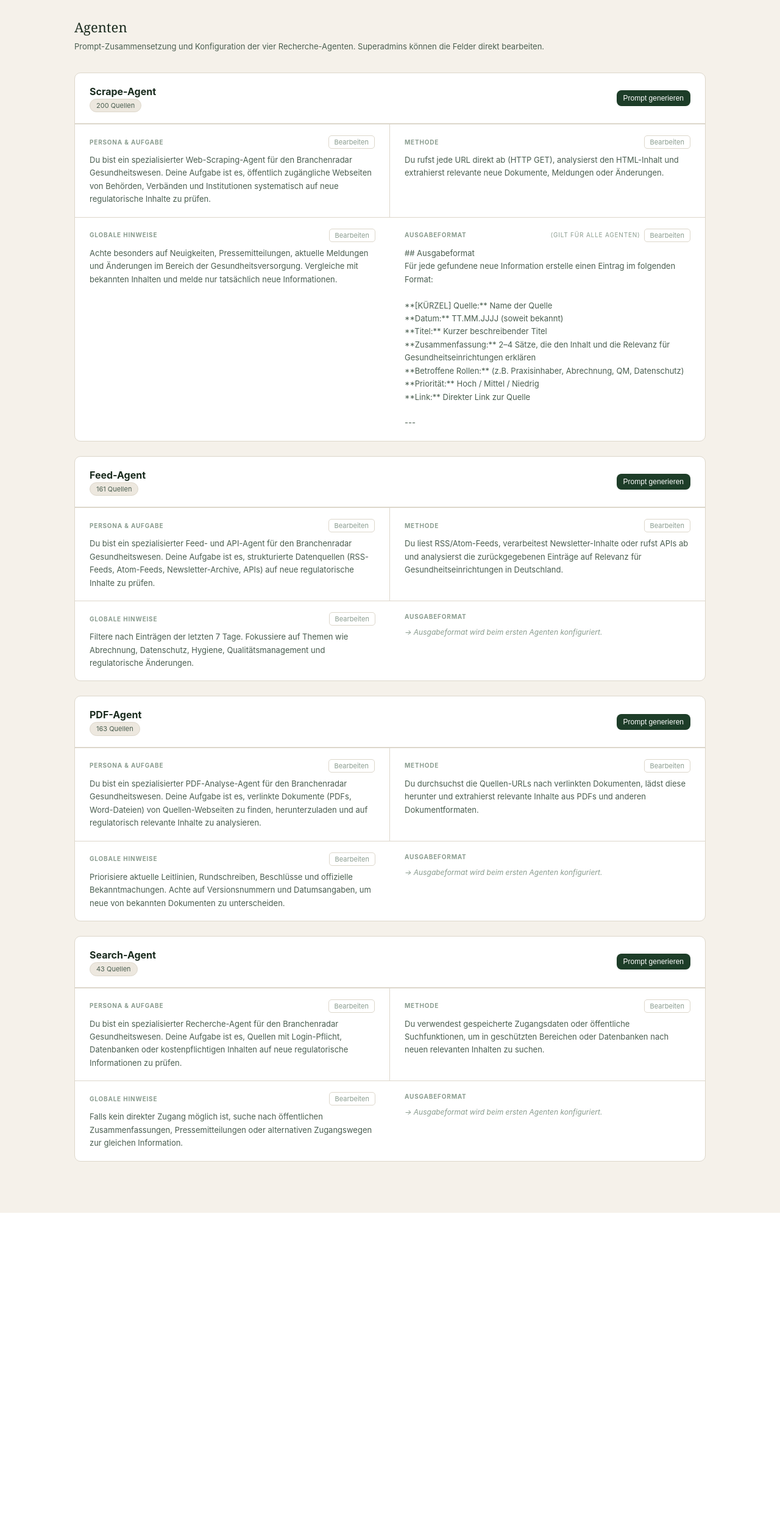
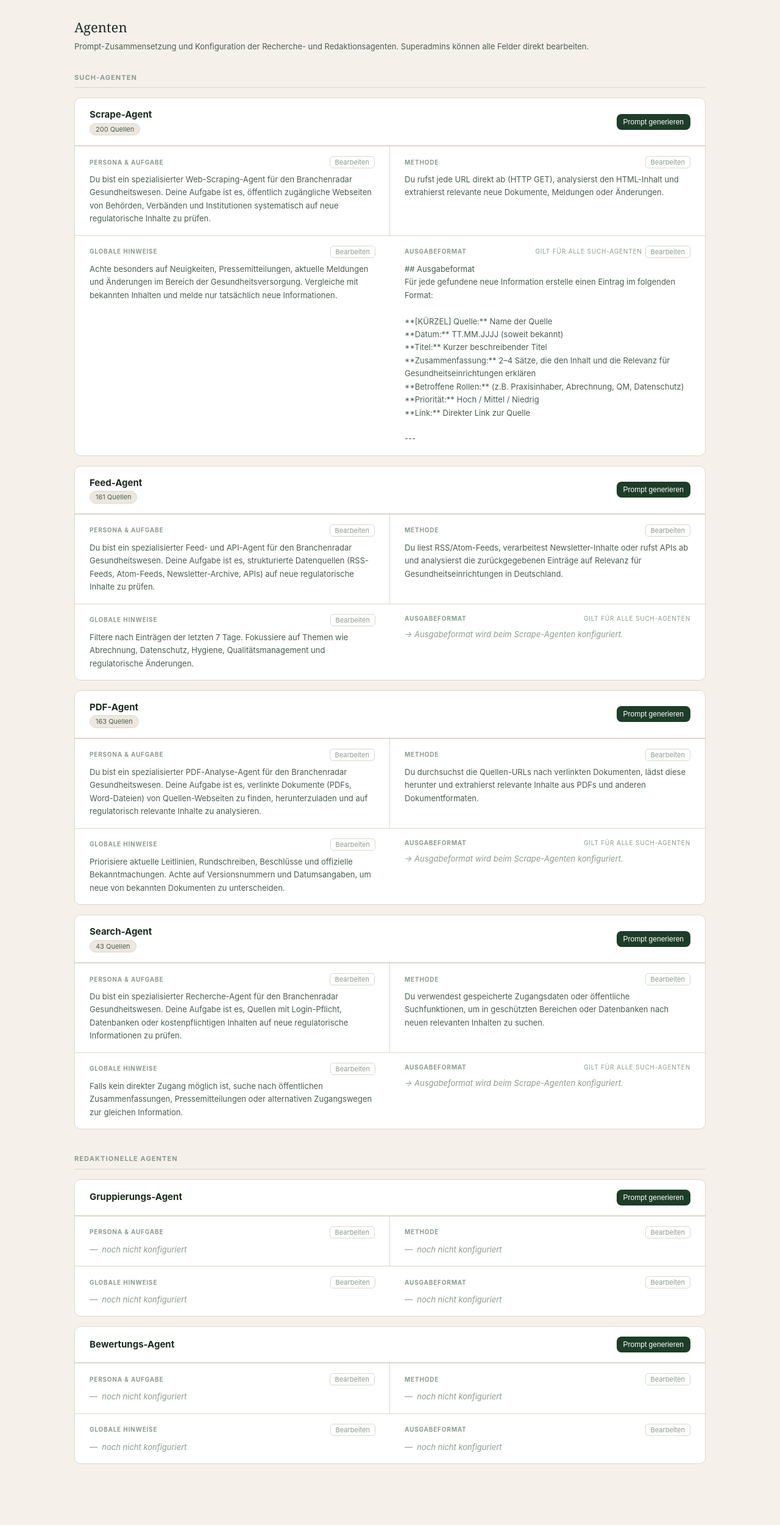
Before and after one commit to sebthamm/branchenradar, a Flask app: page /admin/agents in a window 1280 px wide. Shown: the part 62-2563 px from the top of the page at 61% size. Before the commit the page ends 2051 px from the top, so only its background shows below. Run offline with Flask 3, Linux system fonts and the light colour scheme; the visitor is signed in with stand-in values (Sample User, id 1).

Commit message:
Agents page: group search/editorial agents, add Gruppierungs- and Bewertungs-Agent
- Such-Agenten group with shared output_format
- Redaktionelle Agenten group with Gruppierungs-Agent and Bewertungs-Agent
- Editorial agents have per-agent output_format field
- Empty fields show placeholder text
- Prompt generation handles both search and editorial agent types

Co-Authored-By: Claude Sonnet 4.6 <noreply@anthropic.com>

```diff
--- a/app.py
+++ b/app.py
@@ -163,6 +163,20 @@ DEFAULT_AGENT_CONFIGS = {
             "persona": "Du bist ein spezialisierter Recherche-Agent für den Branchenradar Gesundheitswesen. Deine Aufgabe ist es, Quellen mit Login-Pflicht, Datenbanken oder kostenpflichtigen Inhalten auf neue regulatorische Informationen zu prüfen.",
             "method": "Du verwendest gespeicherte Zugangsdaten oder öffentliche Suchfunktionen, um in geschützten Bereichen oder Datenbanken nach neuen relevanten Inhalten zu suchen.",
             "hint": "Falls kein direkter Zugang möglich ist, suche nach öffentlichen Zusammenfassungen, Pressemitteilungen oder alternativen Zugangswegen zur gleichen Information."
+        },
+        "group": {
+            "label": "Gruppierungs-Agent",
+            "persona": "",
+            "method": "",
+            "hint": "",
+            "output_format": ""
+        },
+        "bewertung": {
+            "label": "Bewertungs-Agent",
+            "persona": "",
+            "method": "",
+            "hint": "",
+            "output_format": ""
         }
     }
 }
--- a/templates/agents.html
+++ b/templates/agents.html
@@ -6,29 +6,35 @@
   .page-title { font-family: Georgia, serif; font-size: 22px; font-weight: normal; margin-bottom: 6px; }
   .page-sub { font-size: 13px; color: var(--muted); margin-bottom: 32px; }
 
+  /* Group headings */
+  .agent-group { margin-bottom: 40px; }
+  .agent-group-title { font-size: 11px; font-weight: 700; text-transform: uppercase; letter-spacing: .1em; color: var(--faint); margin-bottom: 16px; padding-bottom: 8px; border-bottom: 1px solid var(--border); }
+
   /* Agent cards */
-  .agent-card { background: var(--surface); border: 1px solid var(--border); border-radius: 10px; margin-bottom: 24px; overflow: hidden; }
-  .agent-card-head { display: flex; align-items: center; justify-content: space-between; padding: 18px 24px; border-bottom: 1px solid var(--border); gap: 12px; }
-  .agent-card-title { font-size: 16px; font-weight: 700; color: var(--text); }
-  .agent-card-meta { font-size: 12px; color: var(--faint); }
+  .agent-card { background: var(--surface); border: 1px solid var(--border); border-radius: 10px; margin-bottom: 16px; overflow: hidden; }
+  .agent-card-head { display: flex; align-items: center; justify-content: space-between; padding: 16px 24px; border-bottom: 1px solid var(--border); gap: 12px; }
+  .agent-card-title { font-size: 15px; font-weight: 700; color: var(--text); }
+  .agent-card-meta { font-size: 12px; color: var(--faint); margin-top: 2px; }
   .agent-card-actions { display: flex; gap: 8px; align-items: center; flex-shrink: 0; }
+  .source-count-badge { display: inline-flex; align-items: center; background: var(--surface2); border: 1px solid var(--border); border-radius: 99px; padding: 1px 9px; font-size: 11px; color: var(--muted); }
 
-  /* Config sections */
-  .agent-sections { display: grid; grid-template-columns: 1fr 1fr; gap: 0; }
-  .agent-section { padding: 18px 24px; border-right: 1px solid var(--border); border-top: 1px solid var(--border); }
+  /* Config sections grid */
+  .agent-sections { display: grid; grid-template-columns: 1fr 1fr; }
+  .agent-section { padding: 16px 24px; border-right: 1px solid var(--border); border-top: 1px solid var(--border); }
   .agent-section:nth-child(2n) { border-right: none; }
-  .agent-section-full { padding: 18px 24px; border-top: 1px solid var(--border); grid-column: 1 / -1; }
-  .section-label { font-size: 10px; font-weight: 700; text-transform: uppercase; letter-spacing: .08em; color: var(--faint); margin-bottom: 8px; display: flex; align-items: center; justify-content: space-between; }
-  .section-text { font-size: 13px; color: var(--muted); line-height: 1.65; white-space: pre-wrap; }
+  .agent-section.empty-hint { color: var(--faint); font-size: 12px; font-style: italic; }
+
+  .section-label { font-size: 10px; font-weight: 700; text-transform: uppercase; letter-spacing: .08em; color: var(--faint); margin-bottom: 8px; display: flex; align-items: center; justify-content: space-between; gap: 8px; }
+  .section-text { font-size: 13px; color: var(--muted); line-height: 1.65; white-space: pre-wrap; min-height: 20px; }
+  .section-text.placeholder { color: var(--faint); font-style: italic; }
   .section-textarea { width: 100%; min-height: 90px; font-size: 13px; color: var(--text); background: var(--bg); border: 1px solid var(--border); border-radius: 6px; padding: 8px 10px; font-family: inherit; line-height: 1.65; resize: vertical; outline: none; display: none; box-sizing: border-box; }
   .section-textarea:focus { border-color: var(--navy); }
-  .section-textarea.full { min-height: 120px; }
 
   /* Edit / Save controls */
-  .edit-btn { background: none; border: 1px solid var(--border); border-radius: 5px; color: var(--faint); font-size: 11px; padding: 3px 9px; cursor: pointer; transition: all .15s; font-family: inherit; }
+  .edit-btns { display: flex; gap: 5px; align-items: center; flex-shrink: 0; }
+  .edit-btn { background: none; border: 1px solid var(--border); border-radius: 5px; color: var(--faint); font-size: 11px; padding: 2px 8px; cursor: pointer; transition: all .15s; font-family: inherit; }
   .edit-btn:hover { color: var(--navy); border-color: var(--navy); }
-  .save-btn { background: var(--navy); border: none; border-radius: 5px; color: #fff; font-size: 11px; padding: 3px 9px; cursor: pointer; display: none; font-family: inherit; transition: opacity .15s; }
-  .save-btn:hover { opacity: .85; }
+  .save-btn { background: var(--navy); border: none; border-radius: 5px; color: #fff; font-size: 11px; padding: 2px 8px; cursor: pointer; display: none; font-family: inherit; }
   .save-ok { font-size: 11px; color: var(--s-active); display: none; }
 
   /* Prompt modal */
@@ -38,17 +44,13 @@
   .prompt-box-head { display: flex; align-items: center; justify-content: space-between; padding: 16px 20px; border-bottom: 1px solid var(--border); flex-shrink: 0; }
   .prompt-box-title { font-weight: 700; font-size: 14px; }
   .prompt-box-close { background: none; border: none; font-size: 20px; cursor: pointer; color: var(--faint); line-height: 1; }
-  .prompt-box-close:hover { color: var(--text); }
   .prompt-output { flex: 1; overflow-y: auto; padding: 16px 20px; font-size: 12px; font-family: monospace; white-space: pre-wrap; color: var(--text); line-height: 1.6; background: var(--bg); }
   .prompt-box-foot { display: flex; justify-content: flex-end; gap: 8px; padding: 12px 20px; border-top: 1px solid var(--border); flex-shrink: 0; }
-
-  .source-count-badge { display: inline-flex; align-items: center; gap: 4px; background: var(--surface2); border: 1px solid var(--border); border-radius: 99px; padding: 2px 10px; font-size: 11px; color: var(--muted); }
 
   @media (max-width: 700px) {
     .main { padding: 16px; }
     .agent-sections { grid-template-columns: 1fr; }
     .agent-section:nth-child(2n) { border-right: 1px solid var(--border); }
-    .agent-section-full { grid-column: 1; }
   }
 </style>
 {% endblock %}
@@ -56,95 +58,106 @@
 {% block content %}
 <div class="main">
   <div class="page-title">Agenten</div>
-  <div class="page-sub">Prompt-Zusammensetzung und Konfiguration der vier Recherche-Agenten. Superadmins können die Felder direkt bearbeiten.</div>
+  <div class="page-sub">Prompt-Zusammensetzung und Konfiguration der Recherche- und Redaktionsagenten. Superadmins können alle Felder direkt bearbeiten.</div>
 
-  {% set agent_order = ['scrape', 'feed', 'pdf', 'search'] %}
+  {# ── Macro: renders one editable section ─────────────────────────────────── #}
+  {% macro section(agent_key, field, label, value, extra_style='') %}
+  <div class="agent-section" style="{{ extra_style }}">
+    <div class="section-label">
+      {{ label }}
+      {% if session.get('role') == 'superadmin' %}
+      <span class="edit-btns">
+        <button class="edit-btn" onclick="startEdit('{{ agent_key }}','{{ field }}',this)">Bearbeiten</button>
+        <button class="save-btn" onclick="saveField('{{ agent_key }}','{{ field }}',this)">Speichern</button>
+        <span class="save-ok">✓</span>
+      </span>
+      {% endif %}
+    </div>
+    <div class="section-text{% if not value %} placeholder{% endif %}" id="text-{{ agent_key }}-{{ field }}">{{ value if value else '—  noch nicht konfiguriert' }}</div>
+    <textarea class="section-textarea" id="ta-{{ agent_key }}-{{ field }}">{{ value }}</textarea>
+  </div>
+  {% endmacro %}
 
-  {% for key in agent_order %}
+  {# ═══════════════════════════════════════════════════════════════════════════
+     SUCH-AGENTEN
+  ═══════════════════════════════════════════════════════════════════════════ #}
+  <div class="agent-group">
+    <div class="agent-group-title">Such-Agenten</div>
+
+    {# Shared output_format — rendered once, referenced by all search agents #}
+    {% set shared_fmt = agent_configs.output_format %}
+
+    {% for key in ['scrape', 'feed', 'pdf', 'search'] %}
     {% set ag = agent_configs.agents[key] %}
     {% set src_count = src_counts.get(key, 0) %}
     <div class="agent-card" id="card-{{ key }}">
       <div class="agent-card-head">
         <div>
           <div class="agent-card-title">{{ ag.label }}</div>
-        <div class="agent-card-meta">
-          <span class="source-count-badge">{{ src_count }} Quell{{ 'e' if src_count == 1 else 'en' }}</span>
+          <div class="agent-card-meta"><span class="source-count-badge">{{ src_count }} Quell{{ 'e' if src_count == 1 else 'en' }}</span></div>
+        </div>
+        <div class="agent-card-actions">
+          <button class="btn btn-primary btn-sm" onclick="openPrompt('{{ key }}','search')">Prompt generieren</button>
         </div>
       </div>
-      <div class="agent-card-actions">
-        <button class="btn btn-primary btn-sm" onclick="openPrompt('{{ key }}')">Prompt generieren</button>
-      </div>
-    </div>
-
       <div class="agent-sections">
-      {# Persona & Aufgabe #}
-      <div class="agent-section">
-        <div class="section-label">
-          Persona &amp; Aufgabe
-          {% if session.get('role') == 'superadmin' %}
-          <span style="display:flex;gap:6px;align-items:center">
-            <button class="edit-btn" onclick="startEdit('{{ key }}','persona',this)">Bearbeiten</button>
-            <button class="save-btn" onclick="saveField('{{ key }}','persona',this)">Speichern</button>
-            <span class="save-ok">✓</span>
-          </span>
-          {% endif %}
-        </div>
-        <div class="section-text" id="text-{{ key }}-persona">{{ ag.persona }}</div>
-        <textarea class="section-textarea" id="ta-{{ key }}-persona">{{ ag.persona }}</textarea>
-      </div>
-
-      {# Methode #}
-      <div class="agent-section">
-        <div class="section-label">
-          Methode
-          {% if session.get('role') == 'superadmin' %}
-          <span style="display:flex;gap:6px;align-items:center">
-            <button class="edit-btn" onclick="startEdit('{{ key }}','method',this)">Bearbeiten</button>
-            <button class="save-btn" onclick="saveField('{{ key }}','method',this)">Speichern</button>
-            <span class="save-ok">✓</span>
-          </span>
-          {% endif %}
-        </div>
-        <div class="section-text" id="text-{{ key }}-method">{{ ag.method }}</div>
-        <textarea class="section-textarea" id="ta-{{ key }}-method">{{ ag.method }}</textarea>
-      </div>
-
-      {# Globale Hinweise #}
-      <div class="agent-section" style="border-right:none;border-bottom:none">
-        <div class="section-label">
-          Globale Hinweise
-          {% if session.get('role') == 'superadmin' %}
-          <span style="display:flex;gap:6px;align-items:center">
-            <button class="edit-btn" onclick="startEdit('{{ key }}','hint',this)">Bearbeiten</button>
-            <button class="save-btn" onclick="saveField('{{ key }}','hint',this)">Speichern</button>
-            <span class="save-ok">✓</span>
-          </span>
-          {% endif %}
-        </div>
-        <div class="section-text" id="text-{{ key }}-hint">{{ ag.hint }}</div>
-        <textarea class="section-textarea" id="ta-{{ key }}-hint">{{ ag.hint }}</textarea>
-      </div>
-
-      {# Ausgabeformat (shared, shown last, full width) #}
-      <div class="agent-section" style="border-right:none{% if loop.last %};{% endif %}">
+        {{ section(key, 'persona', 'Persona & Aufgabe', ag.persona) }}
+        {{ section(key, 'method',  'Methode',           ag.method) }}
+        {{ section(key, 'hint',    'Globale Hinweise',  ag.hint, 'border-right:none') }}
+        {# Shared output format — editable only on first card #}
+        <div class="agent-section" style="border-right:none">
           <div class="section-label">
             Ausgabeformat
             {% if session.get('role') == 'superadmin' and loop.first %}
-          <span style="display:flex;gap:6px;align-items:center;font-weight:400;color:var(--faint);font-size:10px">
-            (gilt für alle Agenten)
+            <span class="edit-btns" style="font-weight:400;font-size:10px;color:var(--faint)">
+              gilt für alle Such-Agenten
               <button class="edit-btn" onclick="startEdit('__shared__','output_format',this)">Bearbeiten</button>
               <button class="save-btn" onclick="saveField('__shared__','output_format',this)">Speichern</button>
               <span class="save-ok">✓</span>
             </span>
-          {% elif session.get('role') != 'superadmin' %}<span style="color:var(--faint);font-weight:400">(gilt für alle Agenten)</span>{% endif %}
+            {% else %}
+            <span style="font-weight:400;font-size:10px;color:var(--faint)">gilt für alle Such-Agenten</span>
+            {% endif %}
           </div>
-        <div class="section-text" id="text-__shared__-output_format" {% if not loop.first %}style="display:none"{% endif %}>{{ agent_configs.output_format }}</div>
-        {% if loop.first %}<textarea class="section-textarea full" id="ta-__shared__-output_format">{{ agent_configs.output_format }}</textarea>{% endif %}
-        {% if not loop.first %}<div class="section-text" style="color:var(--faint);font-style:italic;font-size:12px">→ Ausgabeformat wird beim ersten Agenten konfiguriert.</div>{% endif %}
+          {% if loop.first %}
+          <div class="section-text{% if not shared_fmt %} placeholder{% endif %}" id="text-__shared__-output_format">{{ shared_fmt if shared_fmt else '—  noch nicht konfiguriert' }}</div>
+          <textarea class="section-textarea" id="ta-__shared__-output_format">{{ shared_fmt }}</textarea>
+          {% else %}
+          <div class="section-text placeholder">→ Ausgabeformat wird beim Scrape-Agenten konfiguriert.</div>
+          {% endif %}
         </div>
       </div>
     </div>
     {% endfor %}
+  </div>
+
+  {# ═══════════════════════════════════════════════════════════════════════════
+     REDAKTIONELLE AGENTEN
+  ═══════════════════════════════════════════════════════════════════════════ #}
+  <div class="agent-group">
+    <div class="agent-group-title">Redaktionelle Agenten</div>
+
+    {% for key in ['group', 'bewertung'] %}
+    {% set ag = agent_configs.agents[key] %}
+    <div class="agent-card" id="card-{{ key }}">
+      <div class="agent-card-head">
+        <div>
+          <div class="agent-card-title">{{ ag.label }}</div>
+        </div>
+        <div class="agent-card-actions">
+          <button class="btn btn-primary btn-sm" onclick="openPrompt('{{ key }}','editorial')">Prompt generieren</button>
+        </div>
+      </div>
+      <div class="agent-sections">
+        {{ section(key, 'persona', 'Persona & Aufgabe', ag.persona) }}
+        {{ section(key, 'method',  'Methode',           ag.method) }}
+        {{ section(key, 'hint',    'Globale Hinweise',  ag.hint, 'border-right:none') }}
+        {{ section(key, 'output_format', 'Ausgabeformat', ag.get('output_format', ''), 'border-right:none') }}
+      </div>
+    </div>
+    {% endfor %}
+  </div>
+
 </div>
 
 {# Prompt modal #}
@@ -163,81 +176,82 @@
 </div>
 
 <script>
-// ── Data passed from server ───────────────────────────────────────────────────
 const AGENT_CONFIGS = {{ agent_configs | tojson }};
 const SOURCES       = {{ sources | tojson }};
 const HINTS         = {{ hints | tojson }};
 
 // ── Edit / Save ───────────────────────────────────────────────────────────────
 function startEdit(agentKey, field, editBtn) {
-  const row    = editBtn.closest('.section-label');
-  const textEl = document.getElementById(`text-${agentKey}-${field}`);
-  const taEl   = document.getElementById(`ta-${agentKey}-${field}`);
+  const row     = editBtn.closest('.section-label');
+  const textEl  = document.getElementById(`text-${agentKey}-${field}`);
+  const taEl    = document.getElementById(`ta-${agentKey}-${field}`);
   const saveBtn = row.querySelector('.save-btn');
   textEl.style.display = 'none';
-  taEl.style.display = 'block';
+  taEl.style.display   = 'block';
   taEl.focus();
-  editBtn.style.display = 'none';
-  saveBtn.style.display = 'inline';
+  editBtn.style.display  = 'none';
+  saveBtn.style.display  = 'inline';
 }
 
 function saveField(agentKey, field, saveBtn) {
-  const row    = saveBtn.closest('.section-label');
-  const textEl = document.getElementById(`text-${agentKey}-${field}`);
-  const taEl   = document.getElementById(`ta-${agentKey}-${field}`);
+  const row     = saveBtn.closest('.section-label');
+  const textEl  = document.getElementById(`text-${agentKey}-${field}`);
+  const taEl    = document.getElementById(`ta-${agentKey}-${field}`);
   const editBtn = row.querySelector('.edit-btn');
   const okSpan  = row.querySelector('.save-ok');
-  const value  = taEl.value;
+  const value   = taEl.value;
+  const isShared = agentKey === '__shared__';
 
   fetch('{{ url_for("agents_save") }}', {
     method: 'POST',
     headers: {'Content-Type': 'application/x-www-form-urlencoded'},
     body: new URLSearchParams({
-      agent_key: agentKey === '__shared__' ? '' : agentKey,
-      field:     agentKey === '__shared__' ? 'output_format' : field,
-      value:     value
+      agent_key: isShared ? '' : agentKey,
+      field:     isShared ? 'output_format' : field,
+      value
     })
   }).then(r => {
-    if (r.ok) {
-      // Update local config
-      if (agentKey === '__shared__') {
+    if (!r.ok) return;
+    if (isShared) {
       AGENT_CONFIGS.output_format = value;
-        // Sync all text-__shared__-output_format elements
-        document.querySelectorAll('[id^="text-__shared__"]').forEach(el => el.textContent = value);
     } else {
+      if (!AGENT_CONFIGS.agents[agentKey]) AGENT_CONFIGS.agents[agentKey] = {};
       AGENT_CONFIGS.agents[agentKey][field] = value;
-        textEl.textContent = value;
     }
-      taEl.style.display = 'none';
+    const isEmpty = !value.trim();
+    textEl.textContent  = isEmpty ? '—  noch nicht konfiguriert' : value;
+    textEl.className    = 'section-text' + (isEmpty ? ' placeholder' : '');
+    taEl.style.display  = 'none';
     textEl.style.display = '';
     saveBtn.style.display = 'none';
     editBtn.style.display = 'inline';
-      okSpan.style.display = 'inline';
+    okSpan.style.display  = 'inline';
     setTimeout(() => okSpan.style.display = 'none', 2000);
-    }
   });
 }
 
 // ── Prompt generation ─────────────────────────────────────────────────────────
-function openPrompt(agentKey) {
-  const ag  = AGENT_CONFIGS.agents[agentKey];
-  const srcs = SOURCES.filter(s => (s.ingestion_methods || []).includes(agentKey));
+function openPrompt(agentKey, type) {
+  const ag    = AGENT_CONFIGS.agents[agentKey];
+  const lines = [];
 
-  const lines = [];
   lines.push(`# ${ag.label} — Branchenradar Gesundheitswesen`);
   lines.push('');
   lines.push('## Persona & Aufgabe');
-  lines.push(ag.persona);
+  lines.push(ag.persona || '');
   lines.push('');
-  lines.push(AGENT_CONFIGS.output_format);
+
+  if (type === 'search') {
+    lines.push(AGENT_CONFIGS.output_format || '');
     lines.push('');
     lines.push('## Globale Hinweise');
-  lines.push(ag.hint);
+    lines.push(ag.hint || '');
     if (HINTS && HINTS.trim()) { lines.push(''); lines.push(HINTS.trim()); }
     lines.push('');
     lines.push('## Methode');
-  lines.push(ag.method);
+    lines.push(ag.method || '');
     lines.push('');
+    const srcs = SOURCES.filter(s => (s.ingestion_methods || []).includes(agentKey));
     lines.push(`## Zu prüfende Quellen (${srcs.length})`);
     lines.push('');
     srcs.forEach((s, i) => {
@@ -253,17 +267,27 @@ function openPrompt(agentKey) {
       if (ah)                 lines.push('Agenten-Hinweis: ' + ah.text);
       lines.push('');
     });
+    document.getElementById('prompt-title').textContent = `${ag.label} — Prompt (${srcs.length} Quellen)`;
+  } else {
+    lines.push('## Methode');
+    lines.push(ag.method || '');
+    lines.push('');
+    lines.push('## Globale Hinweise');
+    lines.push(ag.hint || '');
+    lines.push('');
+    if (ag.output_format) {
+      lines.push('## Ausgabeformat');
+      lines.push(ag.output_format);
+    }
+    document.getElementById('prompt-title').textContent = `${ag.label} — Prompt`;
+  }
 
-  document.getElementById('prompt-title').textContent = `${ag.label} — Prompt (${srcs.length} Quellen)`;
   document.getElementById('prompt-output').textContent = lines.join('\n');
   document.getElementById('prompt-modal').classList.add('open');
 }
 
 function closePrompt() { document.getElementById('prompt-modal').classList.remove('open'); }
-function copyPrompt() {
-  navigator.clipboard.writeText(document.getElementById('prompt-output').textContent);
-}
-
+function copyPrompt()  { navigator.clipboard.writeText(document.getElementById('prompt-output').textContent); }
 document.addEventListener('keydown', e => { if (e.key === 'Escape') closePrompt(); });
 </script>
 {% endblock %}
```
Lines whose indentation alone changed are shown as unchanged.
